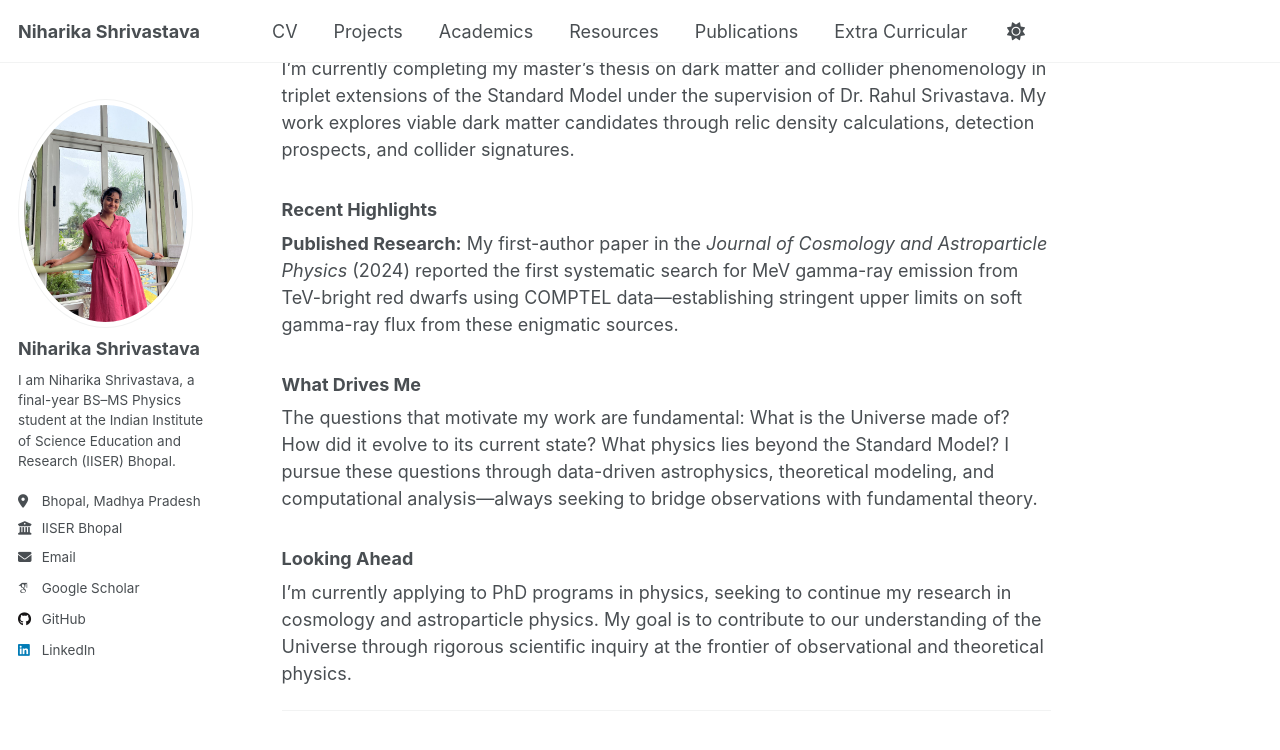
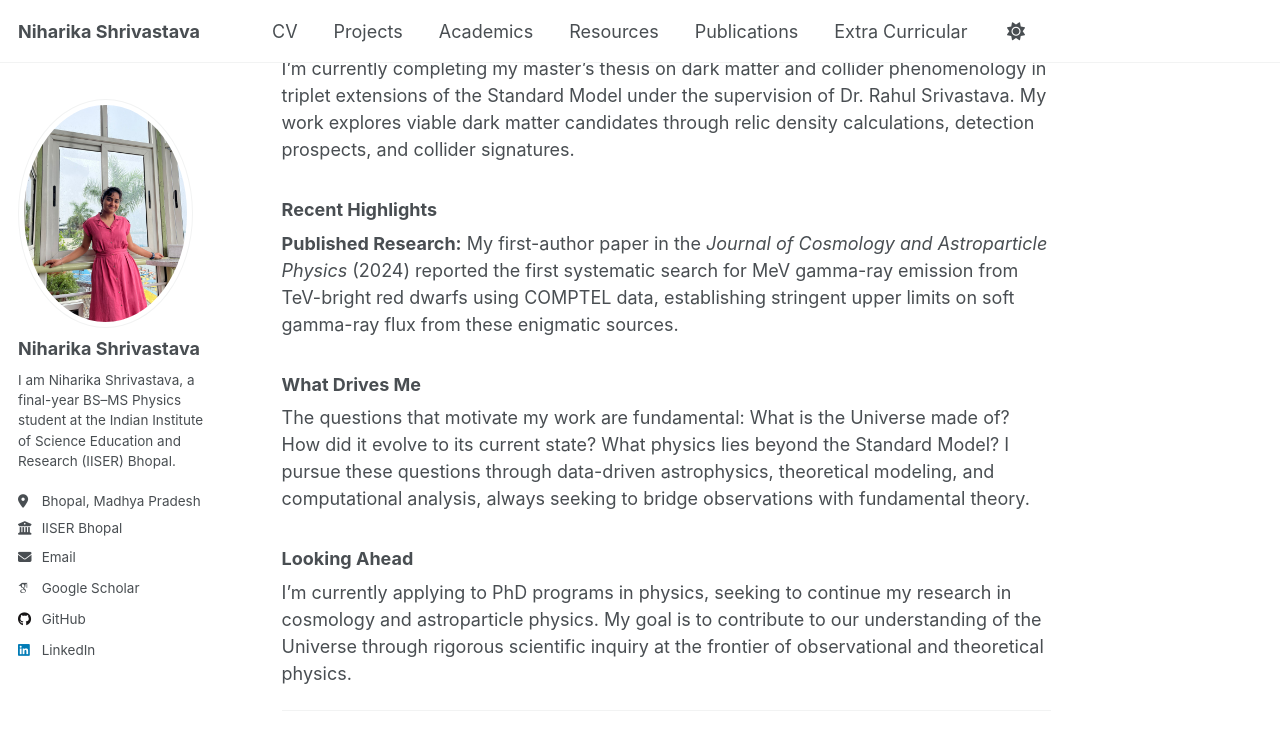
Before and after one commit to niharikashri22/niharikashri22.github.io, a Jekyll site: the page built from _pages/about.md, in a window 1280 px wide and 900 px high, scrolled down 608 px. Shown: the top 750 px of the window. Built offline with Jekyll 4.4.1, drawn with Linux system fonts in a browser that asks for light colours; some web fonts are replaced; a script that is not in the unit is left out.

```diff
--- a/_pages/about.md
+++ b/_pages/about.md
@@ -27,11 +27,11 @@ I'm currently completing my master's thesis on dark matter and collider phenomen
 
 ### Recent Highlights
 
-**Published Research:** My first-author paper in the *Journal of Cosmology and Astroparticle Physics* (2024) reported the first systematic search for MeV gamma-ray emission from TeV-bright red dwarfs using COMPTEL data—establishing stringent upper limits on soft gamma-ray flux from these enigmatic sources.
+**Published Research:** My first-author paper in the *Journal of Cosmology and Astroparticle Physics* (2024) reported the first systematic search for MeV gamma-ray emission from TeV-bright red dwarfs using COMPTEL data, establishing stringent upper limits on soft gamma-ray flux from these enigmatic sources.
 
 ### What Drives Me
 
-The questions that motivate my work are fundamental: What is the Universe made of? How did it evolve to its current state? What physics lies beyond the Standard Model? I pursue these questions through data-driven astrophysics, theoretical modeling, and computational analysis—always seeking to bridge observations with fundamental theory.
+The questions that motivate my work are fundamental: What is the Universe made of? How did it evolve to its current state? What physics lies beyond the Standard Model? I pursue these questions through data-driven astrophysics, theoretical modeling, and computational analysis, always seeking to bridge observations with fundamental theory.
 
 ### Looking Ahead
 
```
